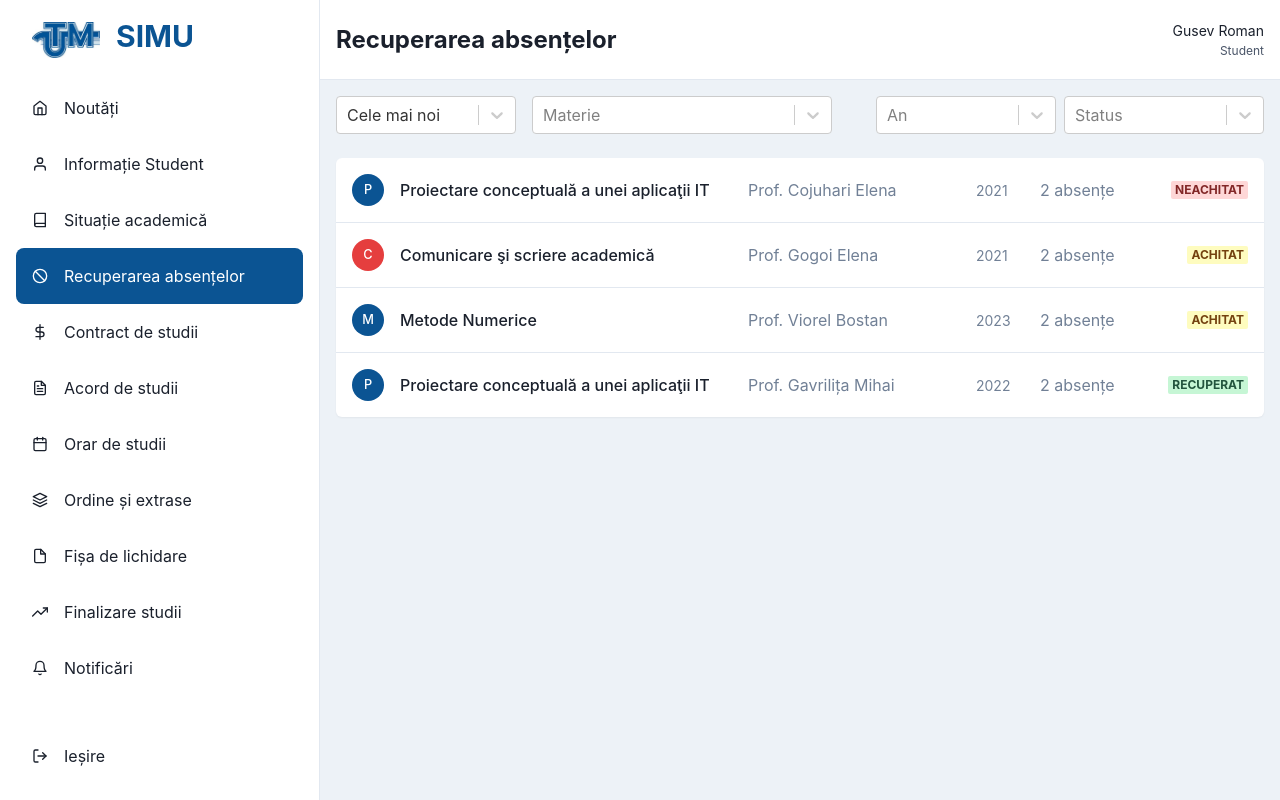
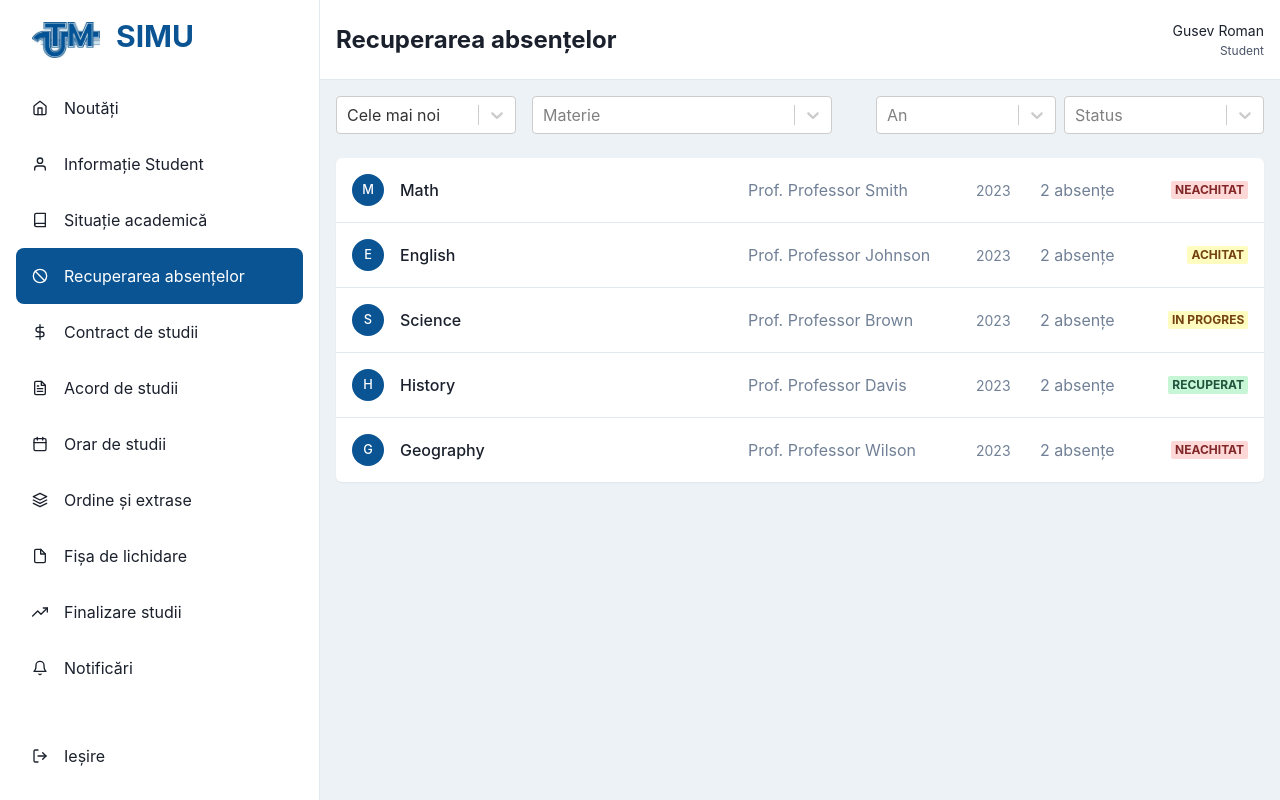
Before and after one commit to danielavornic/lab-absente, a React (Vite) app: page /absente in a window 1280 px wide. Built offline with nearby package versions, Linux system fonts and the light colour scheme.

Commit message:
Update student attendencde card

```diff
--- a/src/components/StudentAttendenceCard.tsx
+++ b/src/components/StudentAttendenceCard.tsx
@@ -15,27 +15,23 @@ import {
   Badge,
   Box,
 } from "@chakra-ui/react";
-import { AbsentaStatus } from "types";
+import { Absenta, AbsentaStatus } from "types";
 
 interface StudentAttendenceCardProps extends BoxProps {
-  id: number;
-  subject: string;
-  count: number;
-  prof: string;
-  status: AbsentaStatus;
-  year: number;
+  absenta: Absenta;
   isChanged: boolean;
 }
 
 export const StudentAttendenceCard = ({
-  subject,
-  count,
-  prof,
-  status,
-  year,
+  absenta,
   isChanged,
   ...rest
 }: StudentAttendenceCardProps) => {
+  const { numeStudent, numeProf: prof, subject, status, datesAbsenta, datesRecuperare } = absenta;
+
+  const year = datesAbsenta[0].date.slice(0, 4);
+  const count = datesAbsenta.length;
+
   const { isOpen, onOpen, onClose } = useDisclosure();
   const iconLetter = subject[0].toUpperCase();
   const iconColor = isChanged ? "red.500" : "brand.500";
--- a/src/pages/StudentAttendence.tsx
+++ b/src/pages/StudentAttendence.tsx
@@ -1,46 +1,73 @@
 import { HStack, VStack } from "@chakra-ui/react";
 import { Layout, StudentAttendenceCard } from "components";
 import { useSearchParams } from "react-router-dom";
-import { AbsentaStatus } from "types";
+import { Absenta, AbsentaStatus } from "types";
 
 import Select from "react-select";
 
-const attendences = [
+const attendences: Absenta[] = [
   {
     id: 1,
-    subject: "Proiectare conceptuală a unei aplicaţii IT",
-    count: 2,
-    prof: "Cojuhari Elena",
+    numeStudent: "John Doe",
+    numeProf: "Professor Smith",
+    subject: "Math",
     status: AbsentaStatus.NEACHITAT,
-    year: 2021,
-    isChanged: false,
+    datesAbsenta: [
+      { date: "2023-06-01", time: "09:00" },
+      { date: "2023-06-02", time: "10:30" },
+    ],
+    datesRecuperare: [
+      { date: "2023-06-03", time: "14:00" },
+      { date: "2023-06-04", time: "16:30" },
+    ],
   },
   {
     id: 2,
-    subject: "Comunicare şi scriere academică",
-    count: 2,
-    prof: "Gogoi Elena",
+    numeStudent: "John Doe",
+    numeProf: "Professor Johnson",
+    subject: "English",
     status: AbsentaStatus.ACHITAT,
-    year: 2021,
-    isChanged: true,
+    datesAbsenta: [
+      { date: "2023-06-05", time: "11:00" },
+      { date: "2023-06-06", time: "13:30" },
+    ],
   },
   {
     id: 3,
-    subject: "Metode Numerice",
-    count: 2,
-    prof: "Viorel Bostan",
-    status: AbsentaStatus.ACHITAT,
-    year: 2023,
-    isChanged: false,
+    numeStudent: "John Doe",
+    numeProf: "Professor Brown",
+    subject: "Science",
+    status: AbsentaStatus.IN_PROGRESS,
+    datesAbsenta: [
+      { date: "2023-06-07", time: "10:00" },
+      { date: "2023-06-08", time: "12:30" },
+    ],
   },
   {
     id: 4,
-    subject: "Proiectare conceptuală a unei aplicaţii IT",
-    count: 2,
-    prof: "Gavrilița Mihai",
+    numeStudent: "John Doe",
+    numeProf: "Professor Davis",
+    subject: "History",
     status: AbsentaStatus.RECUPERAT,
-    year: 2022,
-    isChanged: false,
+    datesAbsenta: [
+      { date: "2023-06-09", time: "09:30" },
+      { date: "2023-06-10", time: "11:45" },
+    ],
+    datesRecuperare: [
+      { date: "2023-06-11", time: "15:00" },
+      { date: "2023-06-12", time: "17:30" },
+    ],
+  },
+  {
+    id: 5,
+    numeStudent: "John Doe",
+    numeProf: "Professor Wilson",
+    subject: "Geography",
+    status: AbsentaStatus.NEACHITAT,
+    datesAbsenta: [
+      { date: "2023-06-13", time: "08:30" },
+      { date: "2023-06-14", time: "10:45" },
+    ],
   },
 ];
 
@@ -191,10 +218,10 @@ export const StudentAttendence = () => {
         {attendences.map((attendence, index) => (
           <StudentAttendenceCard
             key={attendence.id}
+            absenta={attendence}
             borderBottom={index !== attendences.length - 1 ? "1px solid #E2E8F0" : "none"}
             roundedTop={index === 0 ? "md" : "none"}
             roundedBottom={index === attendences.length - 1 ? "md" : "none"}
-            {...attendence}
           />
         ))}
       </VStack>
--- a/src/types/user.ts
+++ b/src/types/user.ts
@@ -13,7 +13,7 @@ export interface Student extends User {
 export interface Absenta {
   id: number;
   numeStudent: string;
-  prof: User;
+  numeProf: string;
   subject: string;
   status: AbsentaStatus;
   datesAbsenta: DataAbsenta[];
```
